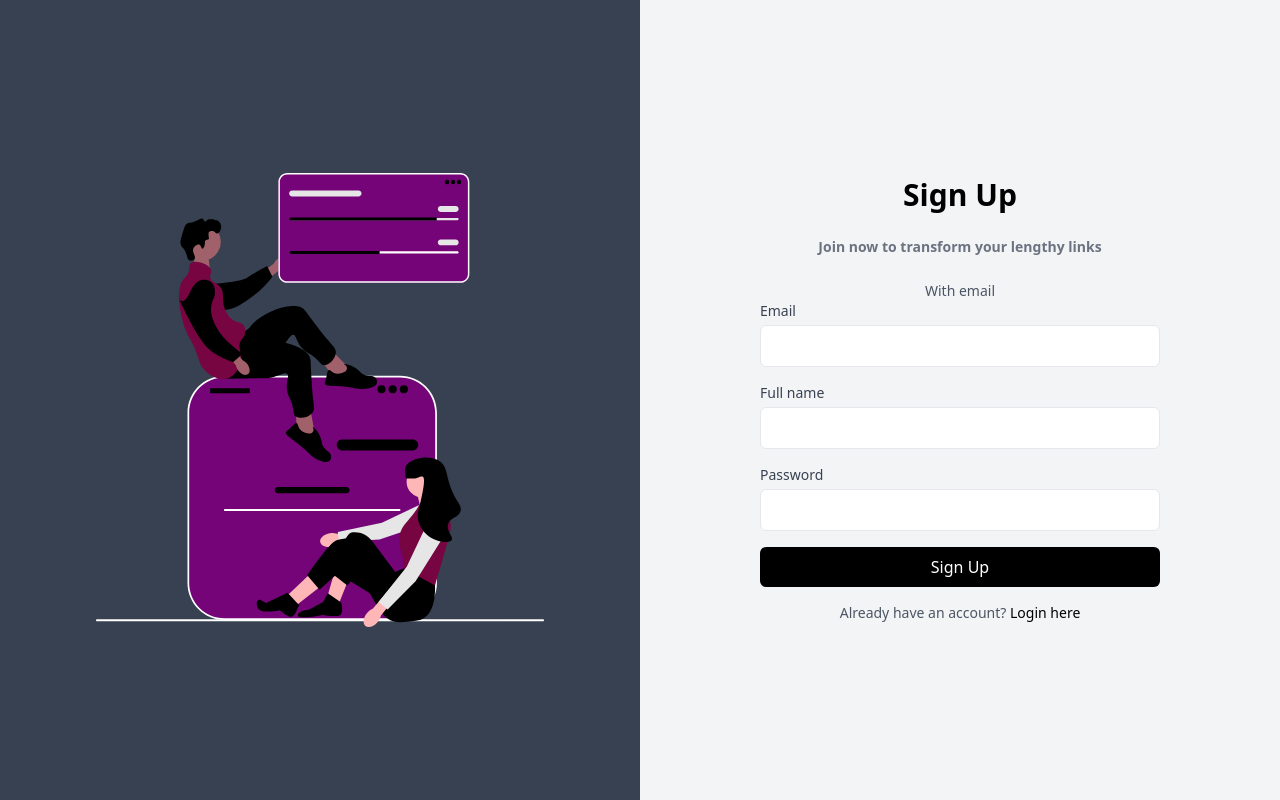
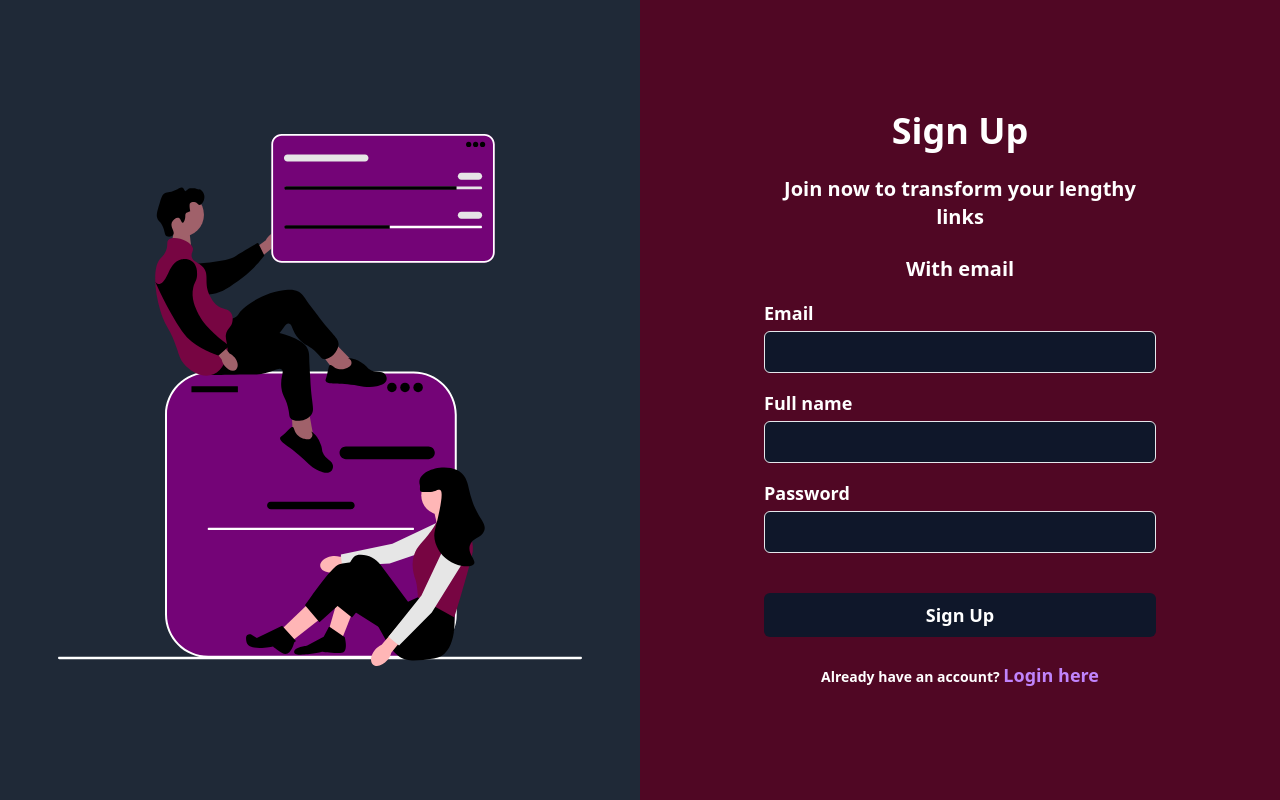
Before and after one commit to BilalAtique/link-shortener, a React (Vite) app in the folder client/: page /register in a window 1280 px wide. Built offline with nearby package versions, Linux system fonts and the light colour scheme.

Commit message:
refactor: updated the color scheme

```diff
--- a/client/src/Pages/auth/Login.jsx
+++ b/client/src/Pages/auth/Login.jsx
@@ -23,22 +23,21 @@ const Register = () => {
     <div className="flex h-screen">
       {/* <!-- Left Pane --> */}
 
-      <div className="hidden lg:flex items-center justify-center flex-1 bg-gray-700 text-black">
-        <div className="max-w-md text-center"></div>
-        <img src={dark} alt="image" />
+      <div className="hidden lg:flex items-center justify-center flex-1 bg-gray-800">
+        <img src={dark} alt="dark" />
       </div>
 
       {/* <!-- Right Pane --> */}
-      <div className="w-full bg-gray-100 lg:w-1/2 flex items-center justify-center">
-        <div className="max-w-md w-full p-6">
-          <h1 className="text-3xl font-semibold mb-6 text-black text-center">
+      <div className="w-full bg-pink-950 lg:w-1/2 flex items-center justify-center">
+        <div className="max-w-md w-full p-7">
+          <h1 className="text-4xl font-bold mb-6 text-white text-center">
             Sign In
           </h1>
-          <h1 className="text-sm font-semibold mb-6 text-gray-500 text-center">
+          <h1 className="text-xl font-bold mb-6 text-white text-center">
             Login to transform your lengthy links{" "}
           </h1>
 
-          <div className="mt-4 text-sm text-gray-600 text-center">
+          <div className="mb-4 text-xl font-bold text-white text-center">
             <p>With email</p>
           </div>
           <form
@@ -47,12 +46,12 @@ const Register = () => {
             method="POST"
             className="space-y-4"
           >
-            {/* <!-- Your form elements go here --> */}
+            {/* Your form elements go here */}
 
             <div>
               <label
                 htmlFor="email"
-                className="block text-sm font-medium text-gray-700"
+                className="block font-bold text-lg text-white"
               >
                 Email
               </label>
@@ -60,7 +59,7 @@ const Register = () => {
                 type="text"
                 id="email"
                 name="email"
-                className="mt-1 p-2 w-full border rounded-md focus:border-gray-200 focus:outline-none focus:ring-2 focus:ring-offset-2 focus:ring-gray-300 transition-colors duration-300"
+                className="mt-1 p-2 w-full bg-slate-900 text-white border rounded-md focus:border-gray-200 focus:outline-none focus:ring-1 focus:ring-offset-1 focus:ring-gray-300 transition-colors duration-300"
                 value={email}
                 onChange={(e) => setEmail(e.target.value)}
               />
@@ -69,7 +68,7 @@ const Register = () => {
             <div>
               <label
                 htmlFor="password"
-                className="block text-sm font-medium text-gray-700"
+                className="block font-bold text-lg text-white"
               >
                 Password
               </label>
@@ -77,7 +76,7 @@ const Register = () => {
                 type="password"
                 id="password"
                 name="password"
-                className="mt-1 p-2 w-full border rounded-md focus:border-gray-200 focus:outline-none focus:ring-2 focus:ring-offset-2 focus:ring-gray-300 transition-colors duration-300"
+                className="mt-1 p-2 w-full bg-slate-900 text-white border rounded-md focus:border-gray-200 focus:outline-none focus:ring-1 focus:ring-offset-1 focus:ring-gray-300 transition-colors duration-300"
                 value={password}
                 onChange={(e) => setPassword(e.target.value)}
               />
@@ -85,16 +84,19 @@ const Register = () => {
             <div>
               <button
                 type="submit"
-                className="w-full bg-black text-white p-2 rounded-md hover:bg-gray-800 focus:bg-black focus:outline-none focus:ring-2 focus:ring-offset-2 focus:ring-gray-900 transition-colors duration-300"
+                className="w-full mt-6 bg-slate-900 text-white font-bold text-lg p-2 rounded-md hover:bg-gray-900 focus:bg-black focus:outline-none focus:ring-2 focus:ring-offset-2 focus:ring-gray-900 transition-colors duration-300"
               >
                 Sign Up
               </button>
             </div>
           </form>
-          <div className="mt-4 text-sm text-gray-600 text-center">
+          <div className="mt-6 font-bold text-sm text-white text-center">
             <p>
               Dont have an account?{" "}
-              <Link to="/register" className="text-black hover:underline">
+              <Link
+                to="/register"
+                className="hover:underline text-purple-400 text-lg"
+              >
                 Sign up
               </Link>
             </p>
--- a/client/src/Pages/auth/Register.jsx
+++ b/client/src/Pages/auth/Register.jsx
@@ -23,25 +23,23 @@ const Register = () => {
   return (
     <div>
       <div className="flex h-screen">
-        {/* <!-- Left Pane --> */}
+        {/* Left Pane */}
 
-        <div className="hidden lg:flex items-center justify-center flex-1 bg-gray-700 text-black">
-          <div className="max-w-md text-center">
-            <img src={dark} alt="image" />
-          </div>
+        <div className="hidden lg:flex items-center justify-center flex-1 bg-gray-800">
+          <img src={dark} alt="dark" />
         </div>
 
-        {/* <!-- Right Pane --> */}
-        <div className="w-full bg-gray-100 lg:w-1/2 flex items-center justify-center">
-          <div className="max-w-md w-full p-6">
-            <h1 className="text-3xl font-semibold mb-6 text-black text-center">
+        {/* Right Pane */}
+        <div className="w-full bg-pink-950 lg:w-1/2 flex items-center justify-center">
+          <div className="max-w-md w-full p-7">
+            <h1 className="text-4xl font-bold mb-6 text-white text-center">
               Sign Up
             </h1>
-            <h1 className="text-sm font-semibold mb-6 text-gray-500 text-center">
+            <h1 className="text-xl font-bold mb-6 text-white text-center">
               Join now to transform your lengthy links{" "}
             </h1>
 
-            <div className="mt-4 text-sm text-gray-600 text-center">
+            <div className="mb-4 text-xl font-bold text-white text-center">
               <p>With email</p>
             </div>
             <form
@@ -50,12 +48,12 @@ const Register = () => {
               method="POST"
               className="space-y-4"
             >
-              {/* <!-- Your form elements go here --> */}
+              {/* Your form elements go here */}
 
               <div>
                 <label
                   htmlFor="email"
-                  className="block text-sm font-medium text-gray-700"
+                  className="block font-bold text-lg text-white"
                 >
                   Email
                 </label>
@@ -63,7 +61,7 @@ const Register = () => {
                   type="text"
                   id="email"
                   name="email"
-                  className="mt-1 p-2 w-full border rounded-md focus:border-gray-200 focus:outline-none focus:ring-2 focus:ring-offset-2 focus:ring-gray-300 transition-colors duration-300"
+                  className="mt-1 p-2 w-full bg-slate-900 text-white border rounded-md focus:border-gray-200 focus:outline-none focus:ring-1 focus:ring-offset-1 focus:ring-gray-300 transition-colors duration-300"
                   value={email}
                   onChange={(e) => setEmail(e.target.value)}
                 />
@@ -72,7 +70,7 @@ const Register = () => {
               <div>
                 <label
                   htmlFor="fullname"
-                  className="block text-sm font-medium text-gray-700"
+                  className="block font-bold text-lg text-white"
                 >
                   Full name
                 </label>
@@ -80,7 +78,7 @@ const Register = () => {
                   type="text"
                   id="fullname"
                   name="fullname"
-                  className="mt-1 p-2 w-full border rounded-md focus:border-gray-200 focus:outline-none focus:ring-2 focus:ring-offset-2 focus:ring-gray-300 transition-colors duration-300"
+                  className="mt-1 p-2 w-full bg-slate-900 text-white border rounded-md focus:border-gray-200 focus:outline-none focus:ring-1 focus:ring-offset-1 focus:ring-gray-300 transition-colors duration-300"
                   value={fullName}
                   onChange={(e) => setFullname(e.target.value)}
                 />
@@ -89,7 +87,7 @@ const Register = () => {
               <div>
                 <label
                   htmlFor="password"
-                  className="block text-sm font-medium text-gray-700"
+                  className="block font-bold text-lg text-white"
                 >
                   Password
                 </label>
@@ -97,7 +95,7 @@ const Register = () => {
                   type="password"
                   id="password"
                   name="password"
-                  className="mt-1 p-2 w-full border rounded-md focus:border-gray-200 focus:outline-none focus:ring-2 focus:ring-offset-2 focus:ring-gray-300 transition-colors duration-300"
+                  className="mt-1 p-2 w-full bg-slate-900 text-white border rounded-md focus:border-gray-200 focus:outline-none focus:ring-1 focus:ring-offset-1 focus:ring-gray-300 transition-colors duration-300"
                   value={password}
                   onChange={(e) => setPassword(e.target.value)}
                 />
@@ -105,16 +103,19 @@ const Register = () => {
               <div>
                 <button
                   type="submit"
-                  className="w-full bg-black text-white p-2 rounded-md hover:bg-gray-800 focus:bg-black focus:outline-none focus:ring-2 focus:ring-offset-2 focus:ring-gray-900 transition-colors duration-300"
+                  className="w-full mt-6 bg-slate-900 text-white font-bold text-lg p-2 rounded-md hover:bg-gray-900 focus:bg-black focus:outline-none focus:ring-2 focus:ring-offset-2 focus:ring-gray-900 transition-colors duration-300"
                 >
                   Sign Up
                 </button>
               </div>
             </form>
-            <div className="mt-4 text-sm text-gray-600 text-center">
+            <div className="mt-6 font-bold text-sm text-white text-center">
               <p>
-                Already have an account?{" "}
-                <Link to="/login" className="text-black hover:underline">
+                Already have an account?{"  "}
+                <Link
+                  to="/login"
+                  className="hover:underline text-purple-400 text-lg"
+                >
                   Login here
                 </Link>
               </p>
```
